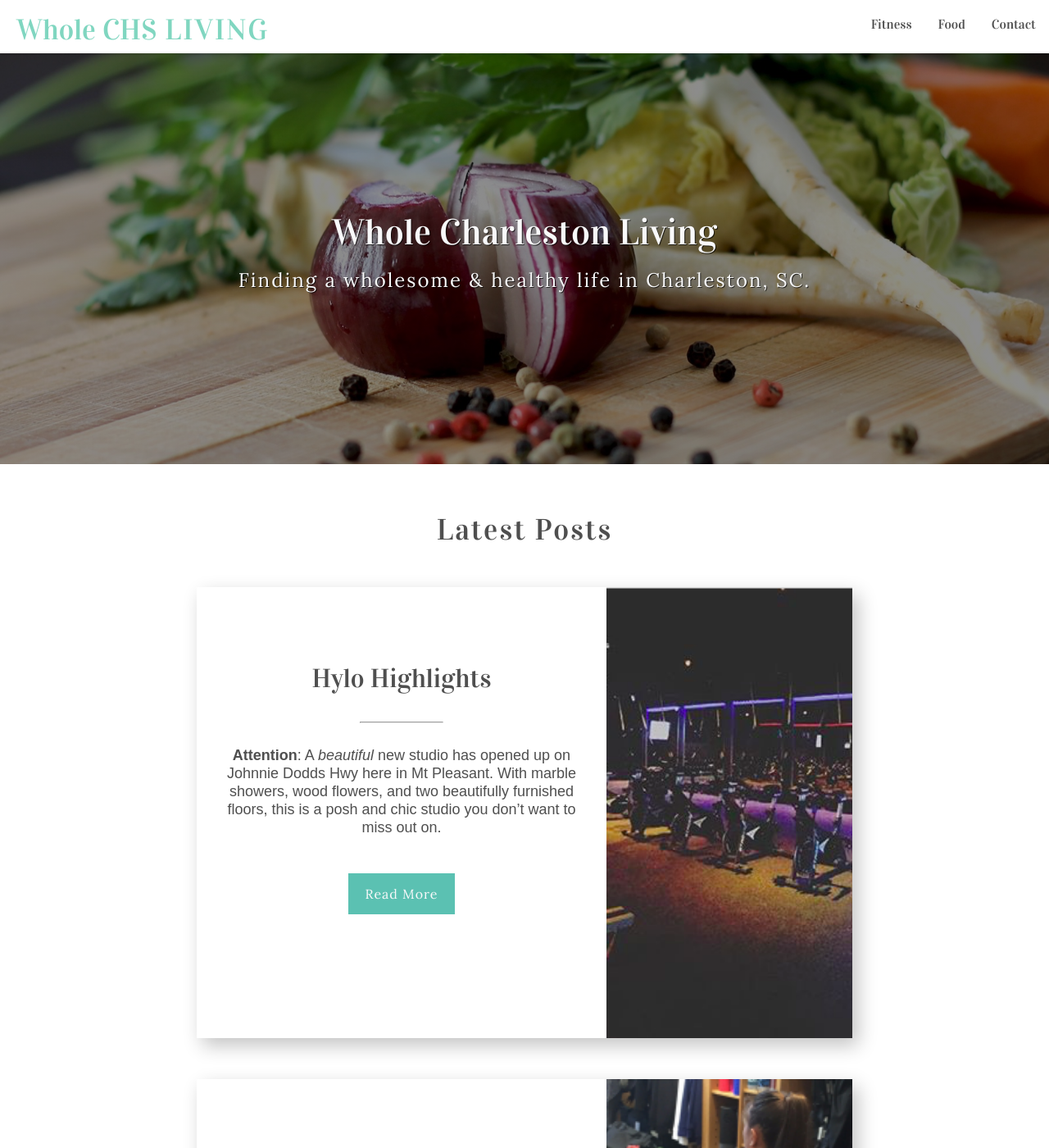
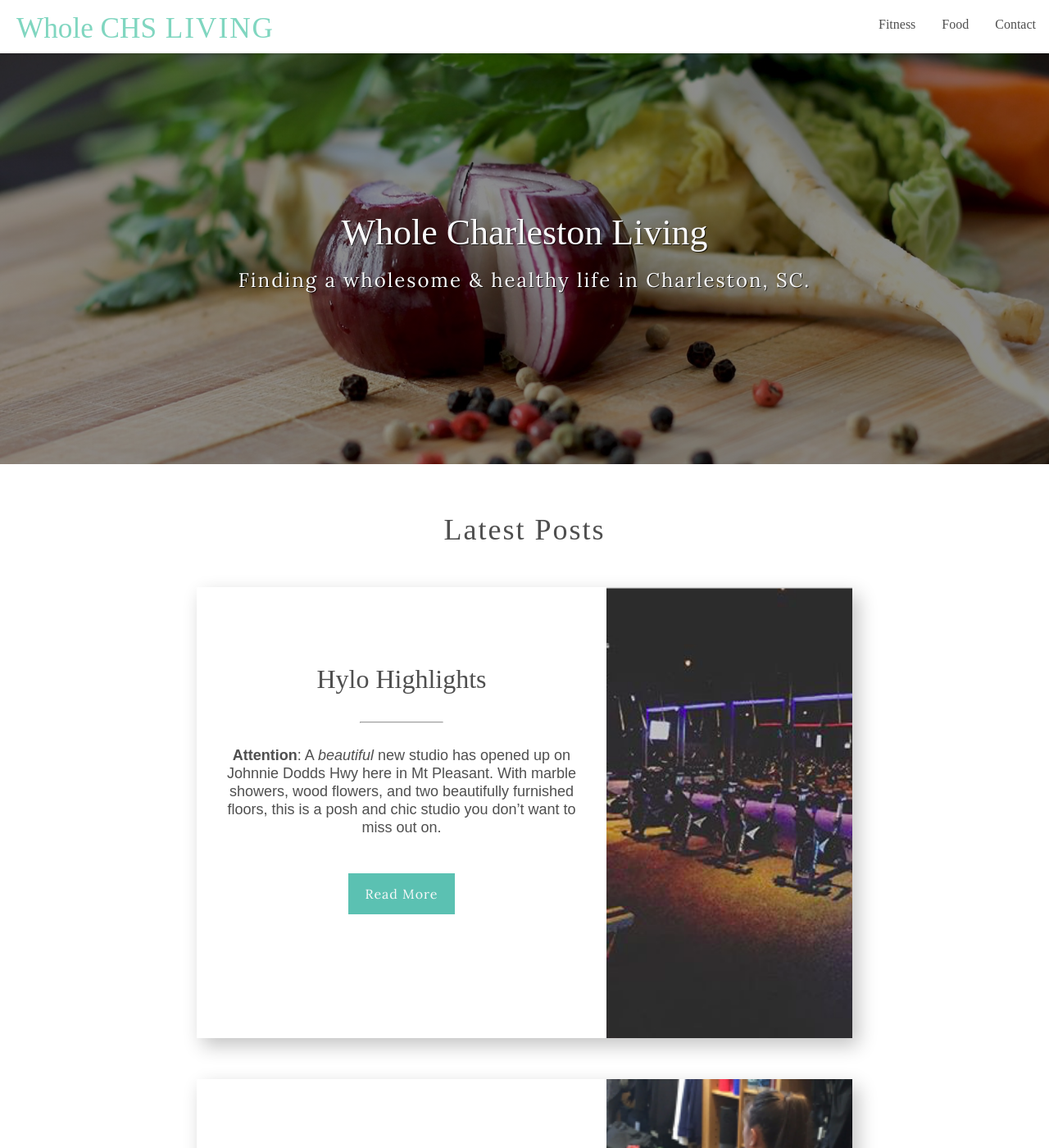
Before and after one commit to dmarooney1105/wholechsliving, a Jekyll site: the page built from index.md, in a window 1280 px wide and 1400 px high. Shown: the whole window at 82% size. Built offline with Jekyll 4.4.1, drawn with Linux system fonts in a browser that asks for light colours; nearby versions of some CDN libraries.

Commit message:
Updated '_sass/settings/_typography.scss' via CloudCannon

```diff
--- a/_sass/settings/_typography.scss
+++ b/_sass/settings/_typography.scss
@@ -3,7 +3,7 @@
 // font-family: 'Source Sans Pro', sans-serif;
 // font-family: 'Source Serif Pro', serif;
 // font-family: 'Roboto Condensed', sans-serif;
-$primary-font: 'Vidaloka', serif;
+$primary-font: 'Admina', serif;
 $secondary-font: 'Lora', serif;
 $body-font:'Source Sans Pro', sans-serif;
 
```
